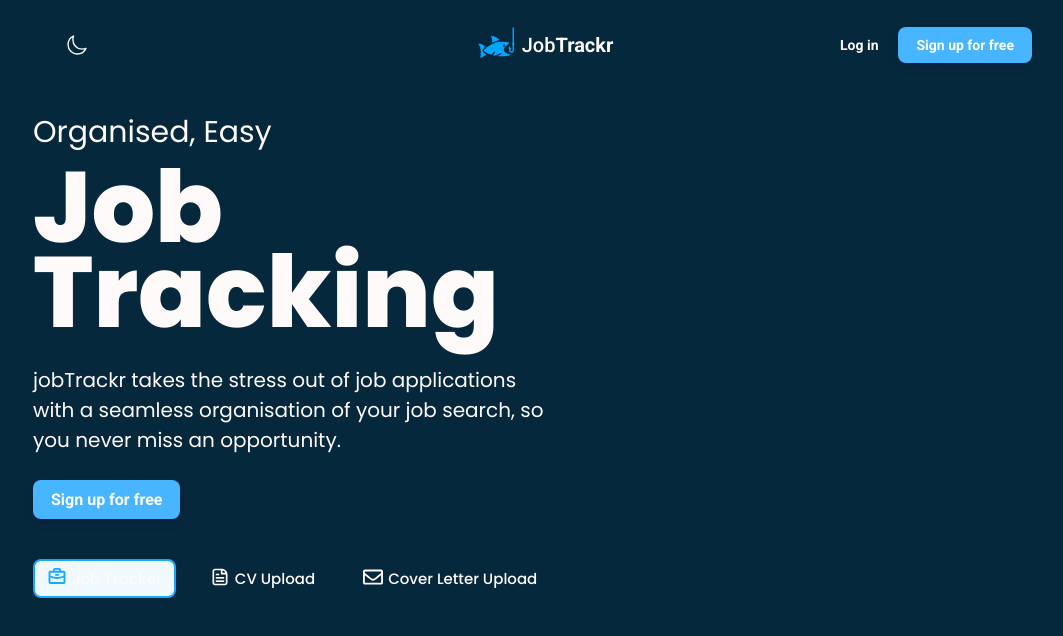
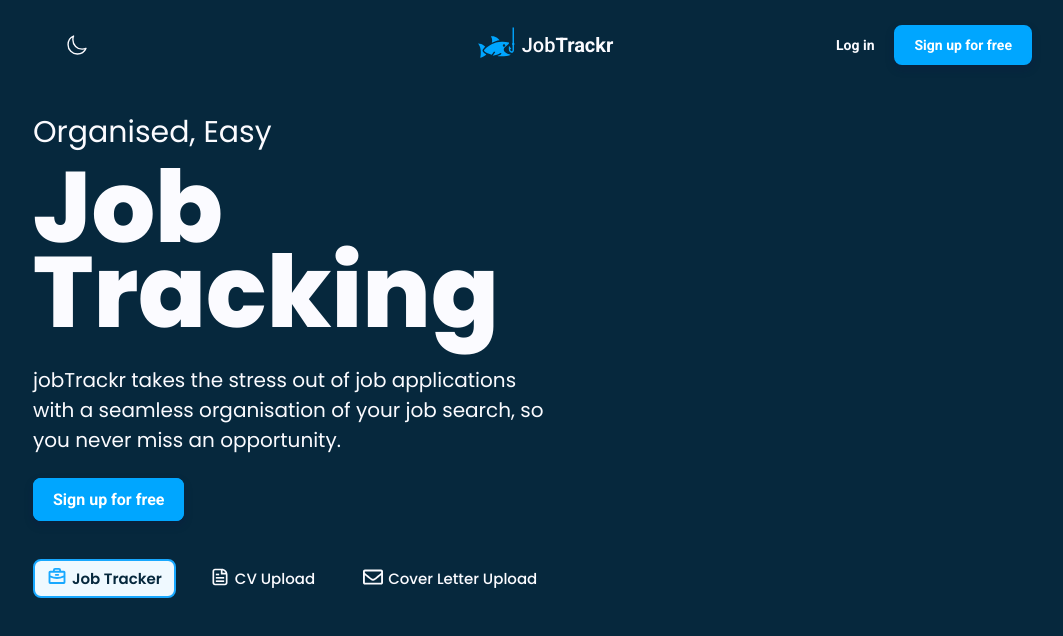
Before and after one commit to jloizel/jobtrackr, a Next.js app: page / in a window 1280 px wide. Shown: the top 636 px of the page, without its empty margins (95-1158 px from the left). Built offline with nearby package versions, Linux system fonts and the light colour scheme; no server answers.

Commit message:
working on authentication process and hide pages accordingly

```diff
--- a/src/app/globals.css
+++ b/src/app/globals.css
@@ -6,20 +6,14 @@
   --background-color: #fbfbff;
   --foreground-color: #06283D;
   --primary-text-color: #283452;
-  --secondary-text-color: #ffffff;
-  --toggle-bg: #283452;
-  --toggle-fg: #00a6ff;
-  --button-bg: #47B5FF;
+  --secondary-text-color: #fbfbff;
 }
 
 [data-theme="dark"] {
   --background-color: #06283D;
-  --foreground-color: #FFFAFA;
-  --primary-text-color: #FFFAFA;
+  --foreground-color: #fbfbff;
+  --primary-text-color: #fbfbff;
   --secondary-text-color: #0a0a0a;
-  --toggle-bg: #283452;
-  --toggle-fg: #8EBBFF;
-  --button-bg: #47B5FF;
 }
 
 html,
--- a/src/app/login/page.tsx
+++ b/src/app/login/page.tsx
@@ -26,13 +26,13 @@
 
   return (
     <div className={styles.container}>
-      <div className={styles.logoContainer}>
+      <Link className={styles.logoContainer} href="/">
         <GiFishing className={styles.icon}/>
         <div className={styles.text}>
           <span>Job</span>
           <span>Trackr</span>
         </div>
-      </div>
+      </Link>
       <div className={styles.toggleContainer}>
         <ThemeToggle/>
       </div>
--- a/src/app/page.module.css
+++ b/src/app/page.module.css
@@ -56,7 +56,8 @@
 .signup {
   box-shadow: 0px 4px 10px rgba(25,4,69,0.2);
   /* background-color: var(--button-bg); */
-  background-color: var(--button-bg);
+  background-color: #00a6ff;
+  border: solid 2px #00a6ff;
   color: white;
   border-radius: 8px;
   padding: 10px 18px;
@@ -71,3 +72,9 @@
     font-size: 16px;
   }
 }
+
+.signup:hover {
+  border: solid 2px #00a6ff;
+  color: #00a6ff;
+  background-color: transparent;
+}
--- a/src/app/signup/page.tsx
+++ b/src/app/signup/page.tsx
@@ -26,13 +26,13 @@
 
   return (
     <div className={styles.page}>
-      <div className={styles.logoContainer}>
+      <Link className={styles.logoContainer} href="/">
         <GiFishing className={styles.icon}/>
         <div className={styles.text}>
           <span>Job</span>
           <span>Trackr</span>
         </div>
-      </div>
+      </Link>
       <div className={styles.toggleContainer}>
         <ThemeToggle/>
       </div>
--- a/src/components/authentication/authentication.module.css
+++ b/src/components/authentication/authentication.module.css
@@ -39,16 +39,16 @@
 
 .signup {
   box-shadow: 0px 4px 10px rgba(25,4,69,0.2);
-  /* background-color: var(--button-bg); */
-  background-color: var(--button-bg);
+  background-color: #00a6ff;
+  border: solid 2px #00a6ff;
   color: white;
   border-radius: 8px;
   padding: 10px 18px;
-  /* height: 30px; */
-  /* display: flex; */
-  transition: all 0.2s ease-in-out;
+  transition: all 0.3s ease-in-out;
 }
 
 .signup:hover {
-  opacity: 0.8;
+  border: solid 2px #00a6ff;
+  color: #00a6ff;
+  background-color: transparent;
 }
--- a/src/components/featuresBoard/featuresBoard.module.css
+++ b/src/components/featuresBoard/featuresBoard.module.css
@@ -24,6 +24,10 @@
   font-weight: 500;
 }
 
+/* .button:hover .buttonText {
+  color: #06283D;
+} */
+
 .icon {
   line-height: 1;
   font-size: 20px;
--- a/src/components/featuresBoard/featuresBoard.tsx
+++ b/src/components/featuresBoard/featuresBoard.tsx
@@ -84,6 +84,9 @@
             }`,
             fontWeight: isHovered || isActive ? 600 : "",
           };
+          const buttonTextStyles = {
+            color: isHovered || isActive ? "#06283D" : ""
+          }
           const iconStyles = {
             color: isHovered || isActive ? feature.border : "",
           };
@@ -103,7 +106,7 @@
               >
                 {renderIcon(feature.icon)}
               </span>
-              <span className={styles.buttonText}>{feature.name}</span>
+              <span className={styles.buttonText} style={buttonTextStyles}>{feature.name}</span>
             </div>
           );
         })}
--- a/src/components/themeToggle/themeToggle.module.css
+++ b/src/components/themeToggle/themeToggle.module.css
@@ -14,6 +14,6 @@
 
 .icon:hover {
   /* background-color: #e2e2e2cb; */
-  background-color: var(--toggle-bg);
-  color: var(--toggle-fg);
+  background-color: #283452;
+  color: #00a6ff;
 }
```
Also changed, not shown: src/app/tracker/page.tsx (+9 -1 lines).
